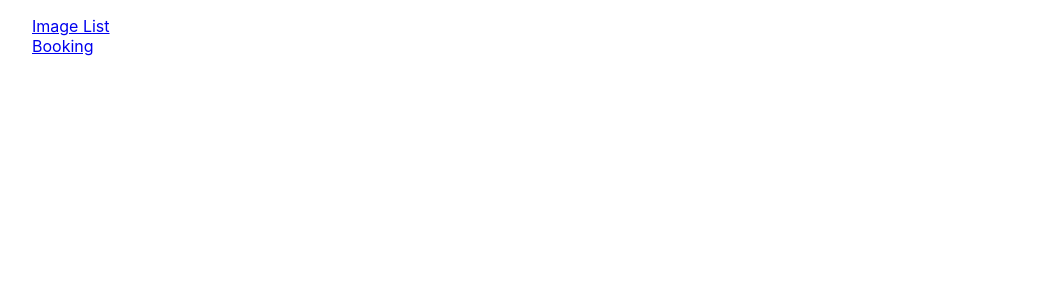
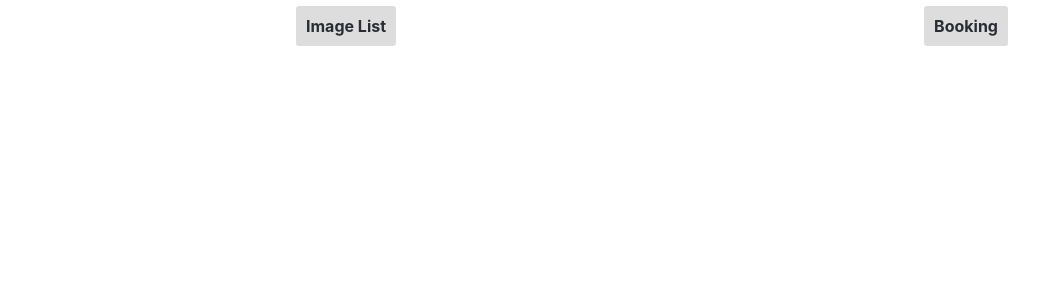
Before and after one commit to non-wil/booking-system, a React (Create React App) app: page / in a window 1280 px wide. Shown: the top 300 px of the page, without its empty margins (8-1047 px from the left). Built offline with nearby package versions, Linux system fonts and the light colour scheme.

Commit message:
💄 style nav bar

```diff
--- a/src/App.css
+++ b/src/App.css
@@ -23,4 +23,20 @@
 
 .nav ul {
   list-style-type: none;
+  display: flex;
+  justify-content: space-around;
 }
+
+.nav ul li a {
+  text-decoration: none;
+  color: #282c34;
+  font-weight: bold;
+  background: #dddddd;
+  padding: 10px;
+  border-radius: 3px;
+}
+
+.nav ul li a:hover {
+  color: #ffffff;
+  background: #282c34;
+}
```
